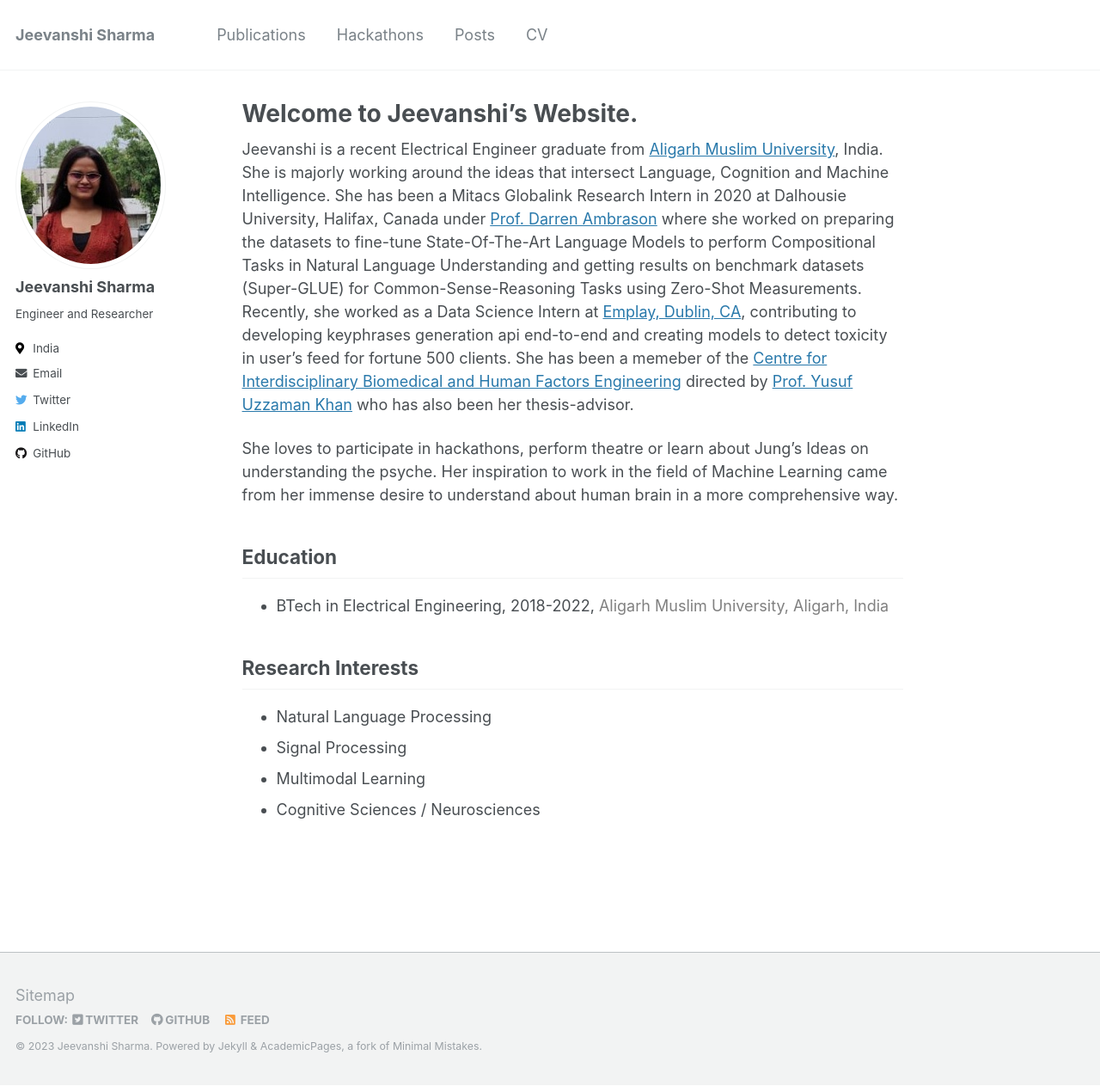
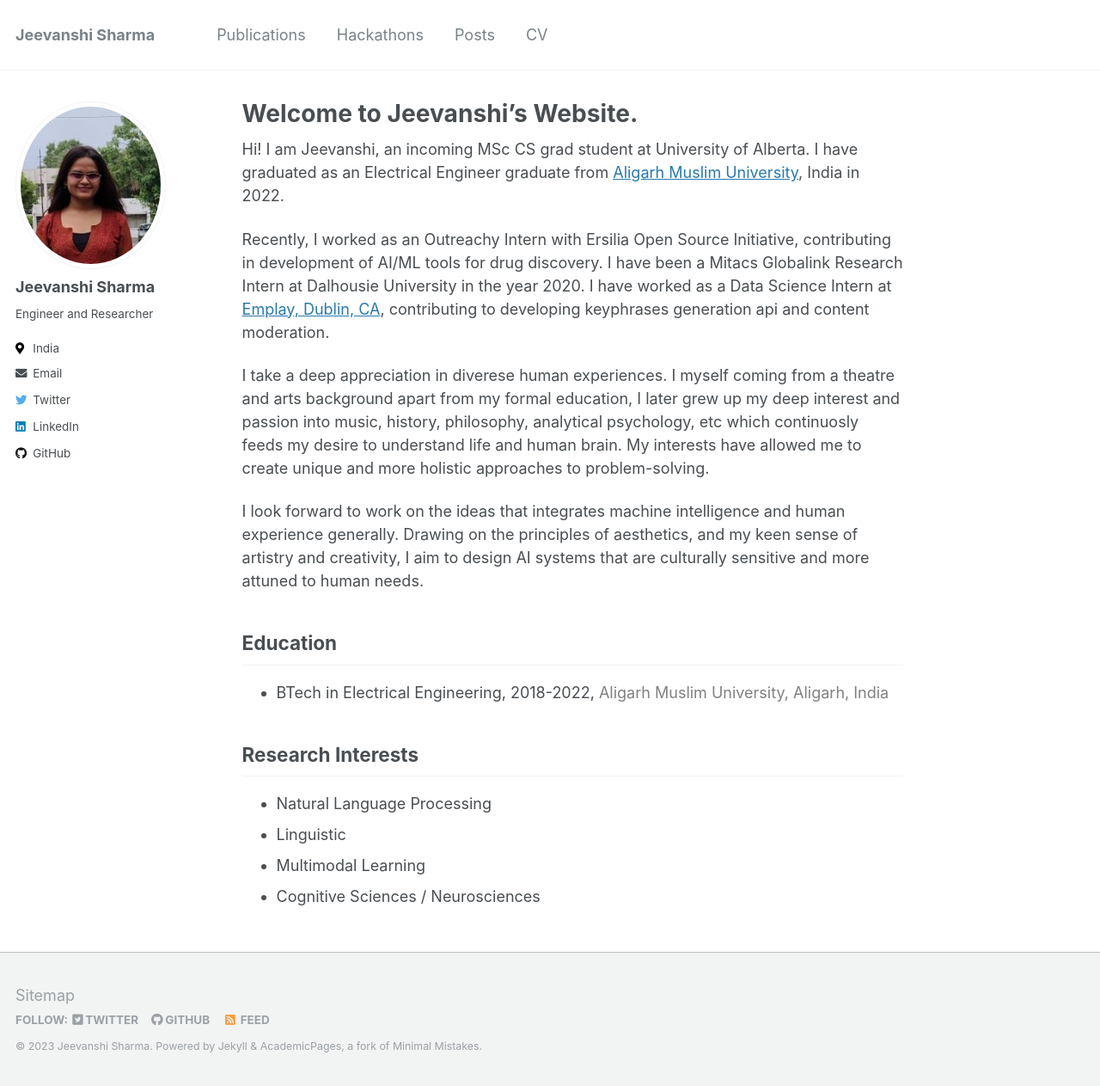
Before and after one commit to Femme-js/Femme-js.github.io, a Jekyll site: the page built from _pages/about.md, in a window 1280 px wide and 1263 px high. Shown: the whole window at 86% size. Built offline with Jekyll 4.4.1, drawn with Linux system fonts in a browser that asks for light colours.

Commit message:
Update about.md

```diff
--- a/_pages/about.md
+++ b/_pages/about.md
@@ -8,10 +8,14 @@ redirect_from:
   - /about.html
 ---
 
-Jeevanshi is a recent Electrical Engineer graduate from [Aligarh Muslim University](https://amu.ac.in/colleges/zakir-husain-college-of-engineering-and-technology), India. She is majorly working around the ideas that intersect Language, Cognition and Machine Intelligence. She has been a Mitacs Globalink Research Intern in 2020 at Dalhousie University, Halifax, Canada under [Prof. Darren Ambrason]() where she worked on preparing the datasets to fine-tune State-Of-The-Art Language Models to perform Compositional Tasks in Natural Language Understanding and getting results on benchmark datasets (Super-GLUE) for Common-Sense-Reasoning Tasks using Zero-Shot Measurements. Recently, she worked as a Data Science Intern at [Emplay, Dublin, CA](https://www.emplay.net/), contributing to developing keyphrases generation api end-to-end and creating models to detect toxicity in user's feed for fortune 500 clients.
-She has been a memeber of the [Centre for Interdisciplinary Biomedical and Human Factors Engineering](https://www.amu.ac.in/centres/centre-for-biomedical-engineering) directed by [Prof. Yusuf Uzzaman Khan](https://www.amu.ac.in/dshowfacultydata.jsp?did=31&eid=3111) who has also been her thesis-advisor.
+Hi! I am Jeevanshi, an incoming MSc CS grad student at University of Alberta. I have graduated as an Electrical Engineer graduate from [Aligarh Muslim University](https://amu.ac.in/colleges/zakir-husain-college-of-engineering-and-technology), India in 2022.
 
-She loves to participate in hackathons, perform theatre or learn about Jung's Ideas on understanding the psyche. Her inspiration to work in the field of Machine Learning came from her immense desire to understand about human brain in a more comprehensive way.
+Recently, I worked as an Outreachy Intern with Ersilia Open Source Initiative, contributing in development of AI/ML tools for drug discovery. I have been a Mitacs Globalink Research Intern at Dalhousie University in the year 2020.  I have worked as a Data Science Intern at [Emplay, Dublin, CA](https://www.emplay.net/), contributing to developing keyphrases generation api and content moderation.
+
+I take a deep appreciation in diverese human experiences. I myself coming from a theatre and arts background apart from my formal education, I later grew up my deep interest and passion into music, history, philosophy, analytical psychology, etc which continuosly feeds my desire to understand life and human brain. My interests have allowed me to create unique and more holistic approaches to problem-solving.
+
+I look forward to work on the ideas that integrates machine intelligence and human experience generally. Drawing on the principles of aesthetics, and my keen sense of artistry and creativity, I aim to design AI systems that are culturally sensitive and more attuned to human needs.
+
 
 
 ## Education
@@ -19,6 +23,6 @@ She loves to participate in hackathons, perform theatre or learn about Jung's Id
 
 ## Research Interests
 - Natural Language Processing
-- Signal Processing
+- Linguistic
 - Multimodal Learning
 - Cognitive Sciences / Neurosciences
```
